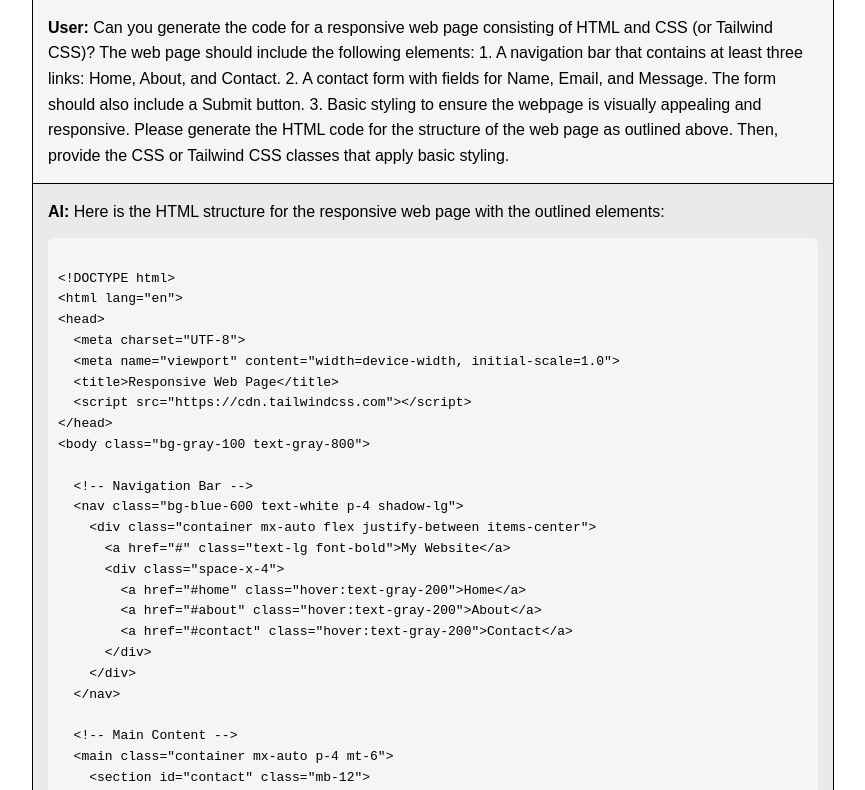
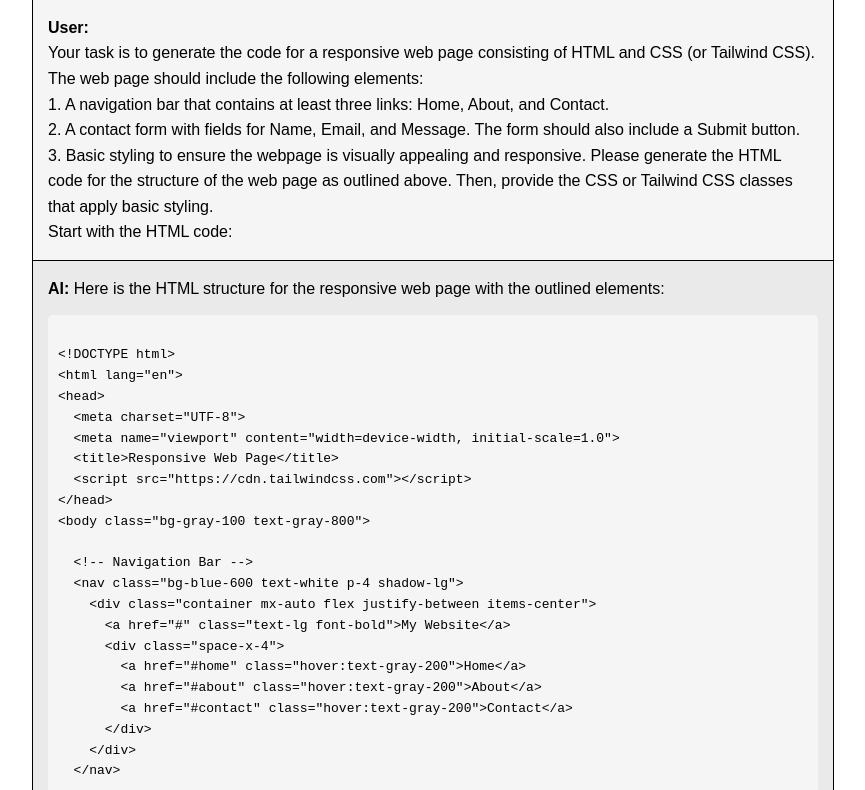
Before and after one commit to JoeMart2/ai-compose-web-test, a plain HTML site: page conversation.html in a window 1280 px wide. Shown: the part 72-862 px from the top of the page, without its empty margins (207-1072 px from the left). Drawn offline with Linux system fonts and the light colour scheme.

Commit message:
Update conversation with proper message content

```diff
--- a/conversation.html
+++ b/conversation.html
@@ -55,15 +55,19 @@
   </head>
   <body>
     <div class="conversation">
-      <div class="header">Conversation Export</div>
+      <div class="header">Conversation</div>
       <div class="message user">
-        <strong>User:</strong>
-        Can you generate the code for a responsive web page consisting of HTML and CSS (or Tailwind CSS)? The web page
-        should include the following elements: 1. A navigation bar that contains at least three links: Home, About, and
-        Contact. 2. A contact form with fields for Name, Email, and Message. The form should also include a Submit
-        button. 3. Basic styling to ensure the webpage is visually appealing and responsive. Please generate the HTML
-        code for the structure of the web page as outlined above. Then, provide the CSS or Tailwind CSS classes that
-        apply basic styling.
+        <strong>User:</strong> <br />
+        Your task is to generate the code for a responsive web page consisting of HTML and CSS (or Tailwind CSS).<br />
+
+        The web page should include the following elements: <br />
+        1. A navigation bar that contains at least three links: Home, About, and Contact. <br />
+        2. A contact form with fields for Name, Email, and Message. The form should also include a Submit button.
+        <br />
+        3. Basic styling to ensure the webpage is visually appealing and responsive. Please generate the HTML code for
+        the structure of the web page as outlined above. Then, provide the CSS or Tailwind CSS classes that apply basic
+        styling. <br />
+        Start with the HTML code:
       </div>
       <div class="message ai">
         <strong>AI:</strong>
@@ -125,7 +129,7 @@
       </div>
 
       <div class="message user">
-        <strong>User:</strong>
+        <strong>User:</strong><br />
         1. Remove other section and retain the Contact form section only.<br />
         2. Update the navigation responsiveness on all screen sizes. Example:<br />
         - Mobile must have a menu button with sidebar that shows the 3 links.<br />
```
